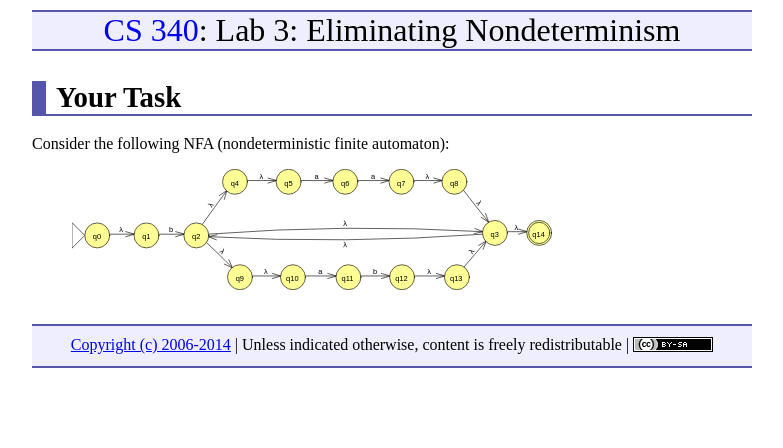
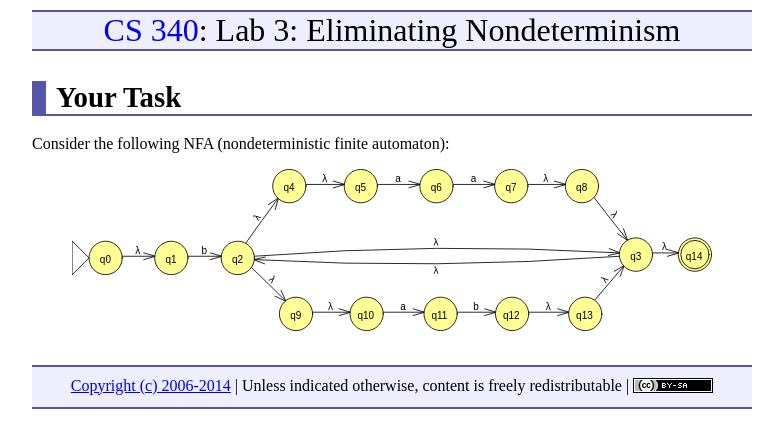
Before and after one commit to ycpcs/cs340-fall2014, a Jekyll site: the page built from labs/lab03.md, in a window 1280 px wide. Shown: the top 448 px of the page, without its empty margins (248-1031 px from the left). Built offline with Jekyll 4.4.1, drawn with Linux system fonts in a browser that asks for light colours; nearby versions of some CDN libraries; Markdown is read by kramdown in place of the engine named in the settings.

Commit message:
make it wider

```diff
--- a/labs/lab03.md
+++ b/labs/lab03.md
@@ -7,4 +7,4 @@ title: "Lab 3: Eliminating Nondeterminism"
 
 Consider the following NFA (nondeterministic finite automaton):
 
-<img style="margin-left: 40px; width: 30em;" src="img/lab03.svg">
+<img style="margin-left: 40px; width: 40em;" src="img/lab03.svg">
```
